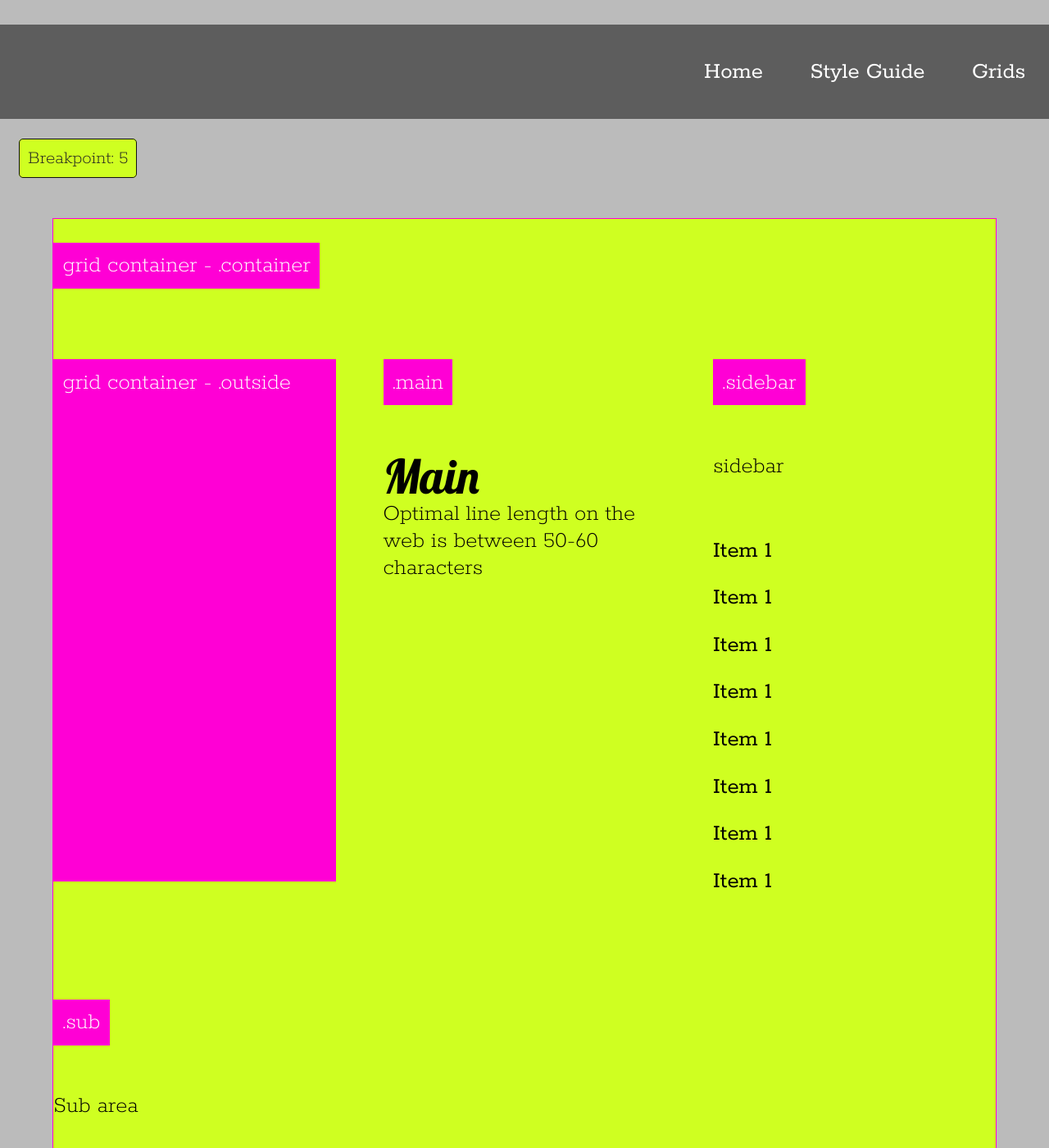
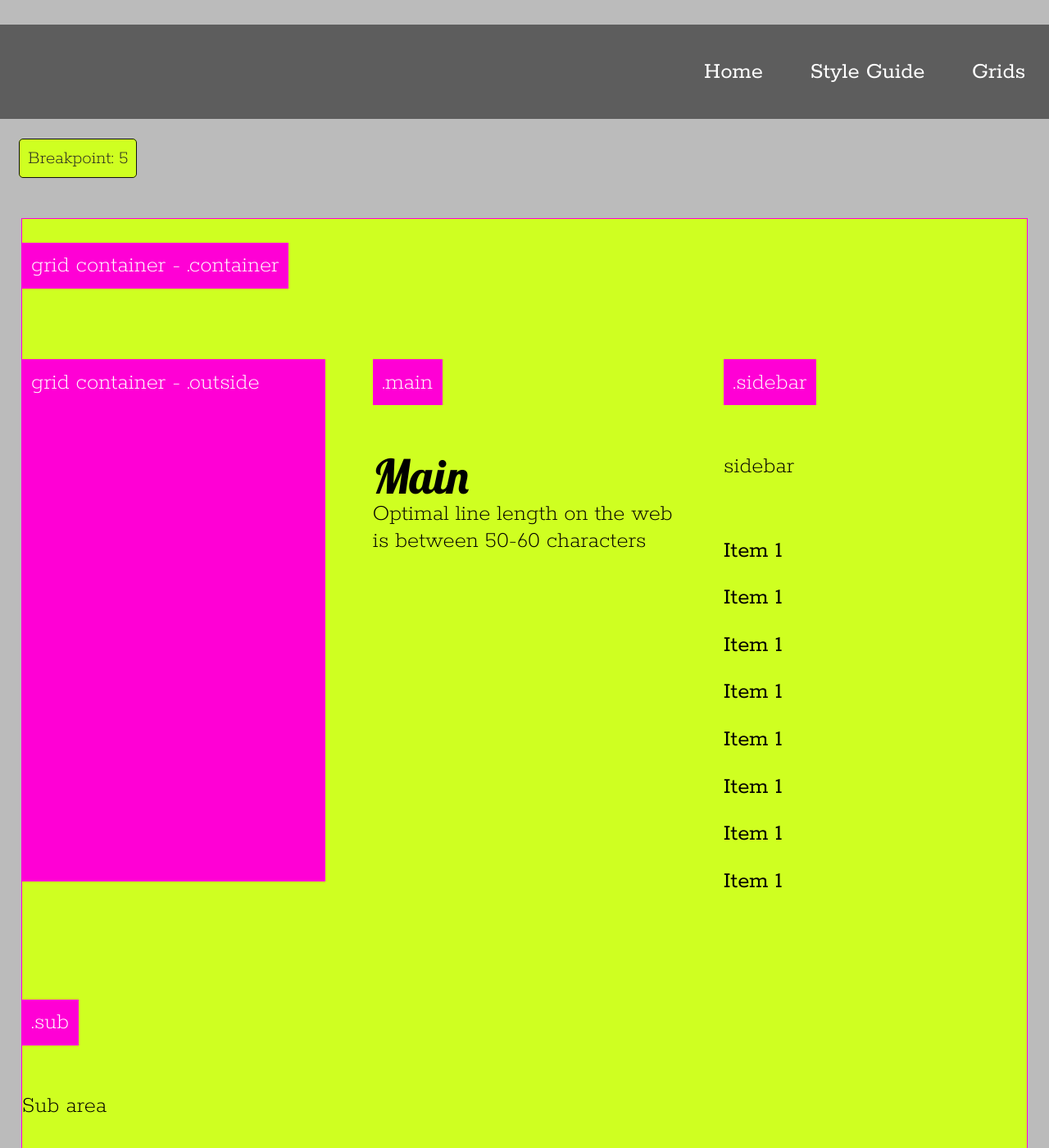
Before and after one commit to JamesGold/test, a Jekyll site: the page built from styleguide/grids-test.html, in a window 1280 px wide and 1400 px high. Shown: the whole window at 82% size. Built offline with Jekyll 4.4.1, drawn with Linux system fonts in a browser that asks for light colours.

Commit message:
grid updates

```diff
--- a/assets/scss/scafolding/_layout.scss
+++ b/assets/scss/scafolding/_layout.scss
@@ -1,4 +1,16 @@
 //test breakpoint scss
+
+//$break-1: 28.125em; /* 450px / 16px = 28.125em */
+//$break-2: 35em; /* 560px / 16px = 35em */
+//$break-3: 48em; /* 768px / 16px = 48em */
+//$break-4: 56em; /* 896px  / 16px = 56em */
+//$break-5: 76.5em; /* 1224px / 16px = 76.5em */
+
+
+
+
+
+
 html{
 	box-sizing: border-box;
 	word-break: normal;
@@ -11,7 +23,6 @@ html{
 	@include breakpoint(break3) {font-size:1.2em;}
 	@include breakpoint(break4) {font-size:1.3em;} //from 1.5 up to 2.4 new breakpoint
 	@include breakpoint(break5) {font-size:1.8em;} //from 1.5 up to 2.4 new breakpoint
-	@include breakpoint(break6) {font-size:1.5em;} //from 1.5 up to 2.4 new breakpoint
 	}
 
 body{
@@ -24,10 +35,11 @@ body{
 .container {
 	width: 96%;
 	margin: 0 auto;
-	@include breakpoint(break1) {	width: 98%;}
-	@include breakpoint(break2) {	width: 90%;}
-	@include breakpoint(break3) {	width: 85%;}
-	@include breakpoint(break4) {	width: 90%; max-width:72.5rem;}
+	@include breakpoint(break1) {max-width: 28.125em;}
+	@include breakpoint(break2) {max-width: 35em;}
+	@include breakpoint(break3) {max-width: 48em;}
+	@include breakpoint(break4) {max-width:56rem;}
+	@include breakpoint(break5) {max-width:72.5rem;}
 }
 
 
@@ -59,10 +71,9 @@ body{
 		"c"
 		"d";
 
+	@include breakpoint(break1) {}
 
-
-	@include breakpoint(break1) {
-		display: grid;
+	@include breakpoint(break2) {
 		grid-template-columns: 1fr 1fr 1fr;
 		grid-gap:1em;
 		grid-template-areas:
@@ -73,20 +84,9 @@ body{
 		"d d d";
 		}
 
-	@include breakpoint(break2) {}
+	@include breakpoint(break3) {
+		grid-gap:2em;
 
-	@include breakpoint(break3) {
-		display: grid;
-		grid-template-columns: 1fr 1fr 1fr;
-		grid-gap:2em;
-		grid-template-areas:
-		"a a b"
-		"a a b"
-		"a a b"
-		"c c b"
-		"d d d"
-		"d d d"
-		"d d d";
 		}
 
 	@include breakpoint(break4) {}
--- a/assets/style.css
+++ b/assets/style.css
@@ -647,19 +647,22 @@ body {
   /* 450px / 16px = 28.125em */
   /* 560px / 16px = 35em */
   /* 768px / 16px = 48em */
-  /* 896px  / 16px = 56em */ }
+  /* 896px  / 16px = 56em */
+  /* 1224px / 16px = 76.5em */ }
   @media only screen and (min-width: 28.125em) {
     .container {
-      width: 98%; } }
+      max-width: 28.125em; } }
   @media only screen and (min-width: 35em) {
     .container {
-      width: 90%; } }
+      max-width: 35em; } }
   @media only screen and (min-width: 48em) {
     .container {
-      width: 85%; } }
+      max-width: 48em; } }
   @media only screen and (min-width: 56em) {
     .container {
-      width: 90%;
+      max-width: 56rem; } }
+  @media only screen and (min-width: 76.5em) {
+    .container {
       max-width: 72.5rem; } }
 
 .gridlines {
@@ -701,22 +704,15 @@ body {
   /* 768px / 16px = 48em */
   /* 896px  / 16px = 56em */
   /* 1224px / 16px = 76.5em */ }
-  @media only screen and (min-width: 28.125em) {
+  @media only screen and (min-width: 35em) {
     .outside {
-      display: -ms-grid;
-      display: grid;
       -ms-grid-columns: 1fr 1fr 1fr;
           grid-template-columns: 1fr 1fr 1fr;
       grid-gap: 1em;
-          grid-template-areas: "a a b" "a a b" "a a b" "c c c" "d d d"; } }
+          grid-template-areas: "a a b" "a a b" "a a b"   "c c c" "d d d"; } }
   @media only screen and (min-width: 48em) {
     .outside {
-      display: -ms-grid;
-      display: grid;
-      -ms-grid-columns: 1fr 1fr 1fr;
-          grid-template-columns: 1fr 1fr 1fr;
-      grid-gap: 2em;
-          grid-template-areas: "a a b" "a a b" "a a b" "c c b" "d d d" "d d d" "d d d"; } }
+      grid-gap: 2em; } }
 
 .a {
   border: 1px solid #ddd;
```
Also changed, not shown: 1 other file.
